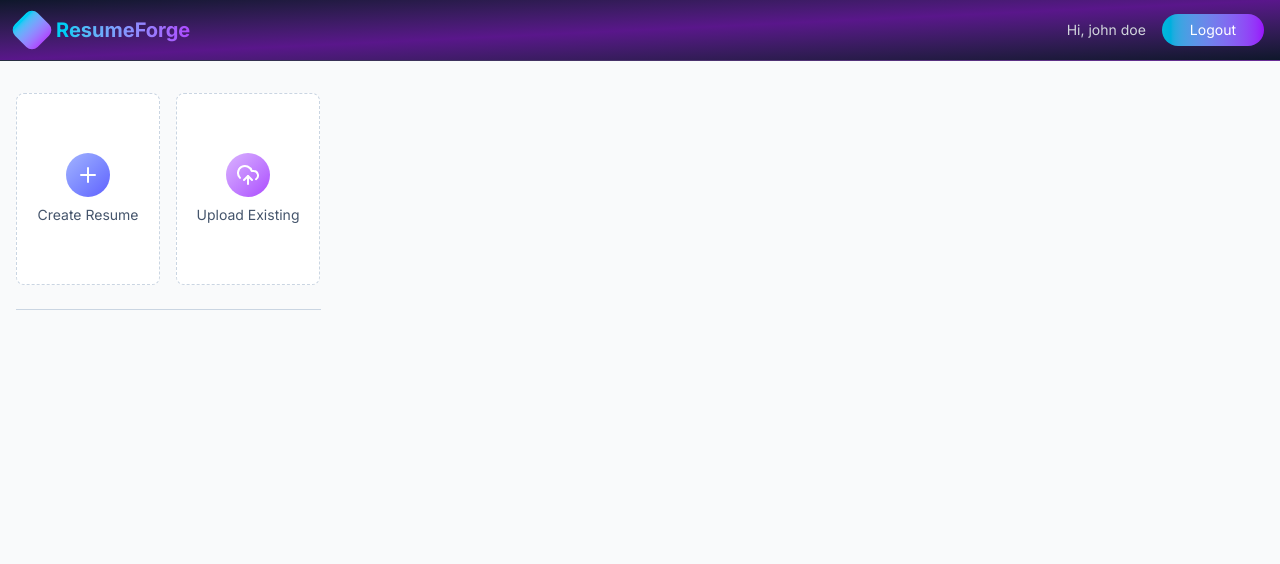
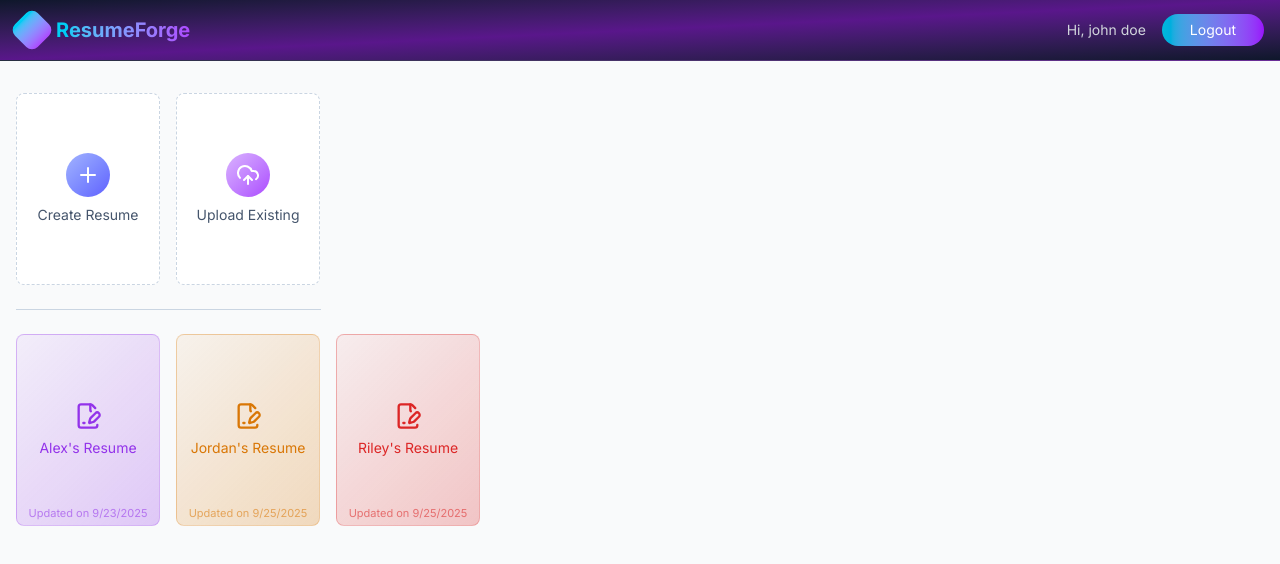
Before and after one commit to adil-aad/propel-resume-builder, a React (Vite) app in the folder client/: page /app in a window 1280 px wide. Shown: the top 564 px of the page. Built offline with nearby package versions, Linux system fonts and the light colour scheme.

Commit message:
Load existing resumes and enhance Dashboard with dynamic resume display

```diff
--- a/client/src/pages/DashboardPage.jsx
+++ b/client/src/pages/DashboardPage.jsx
@@ -1,7 +1,20 @@
-import { Plus, PlusIcon, UploadCloudIcon } from 'lucide-react'
-import React from 'react'
+import { FilePenLineIcon, PencilIcon, Plus, PlusIcon, Trash, UploadCloudIcon } from 'lucide-react'
+import React, { useEffect, useState } from 'react'
+import { dummyResumeData } from '../assets/assets'
 
 const Dashboard = () => {
+
+  const colors = ['#9333ea', '#d97706', '#dc2626', '#0284c7', '#16a34a']
+
+  const [allResumes, setAllResumes] = useState([])
+
+  const loadAllResumes = async () => {
+    setAllResumes(dummyResumeData)
+  }
+
+  useEffect(()=>{
+    loadAllResumes()
+  }, [])
   return (
     <div>
       <div className='max-w-7xl mx-auto px-4 py-8'>
@@ -27,6 +40,31 @@ const Dashboard = () => {
 
         <hr className='border-slate-300 my-6 sm:w-[305px]'/>
 
+        <div className='grid grid-cols-2 sm:flex flex-wrap gap-4'>
+          {allResumes.map((resume, index)=> {
+            const baseColor = colors[index % colors.length]
+            return (
+              <button key={index} className='relative w-full sm:max-w-36 h-48 flex flex-col items-center
+              justify-center rounded-lg gap-2 border group hover:shadow-lg transition-all duration-300 cursor-pointer'
+              style={{background: `linear-gradient(135deg, ${baseColor}10, ${baseColor}40)`, borderColor: baseColor+'40'}}>
+
+                <FilePenLineIcon className='size-7 group-hover:scale-105 transition-all' style={{color: baseColor}}/>
+                <p className='text-sm group-hover:scale-105 transition-all px-2 text-center'
+                style={{color: baseColor}}>{resume.title}</p>
+
+                <p className='absolute bottom-1 text-[11px] text-slate-400 group-hover:text-slate-500 transition-all
+                duration-300 px-2 text-center' style={{color: baseColor + '90'}}>Updated on {new Date(resume.updatedAt).toLocaleDateString()}</p>
+
+                <div className='absolute top-1 right-1 group-hover:flex items-center hidden'>
+                  <Trash className='size-7 p-1.5 hover:bg-white/50 rounded text-slate-700 transition-colors'/>
+                  <PencilIcon className='size-7 p-1.5 hover:bg-white/50 rounded text-slate-700 transition-colors'/>
+                </div>
+
+              </button>
+            )
+          })}
+        </div>
+
 
       </div>
 
```
